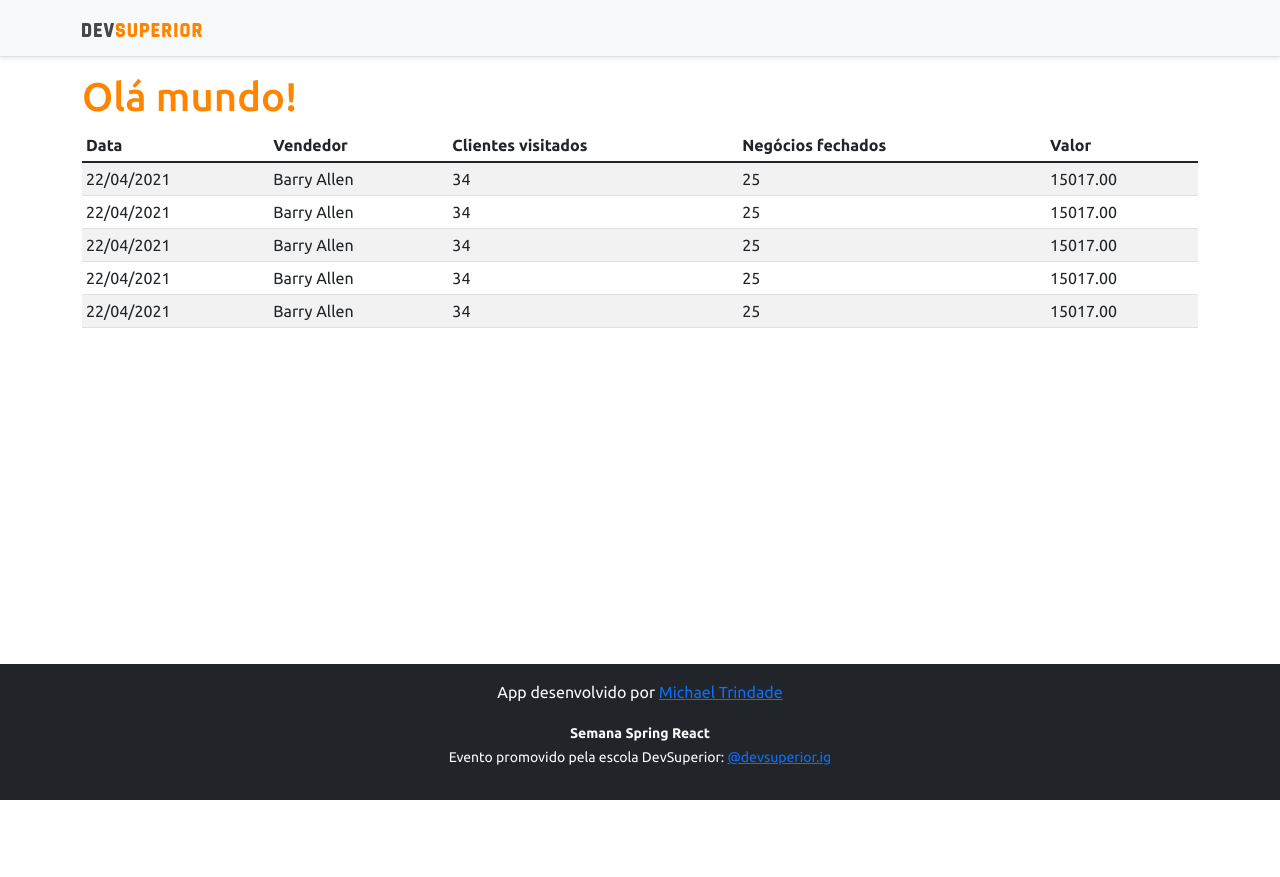
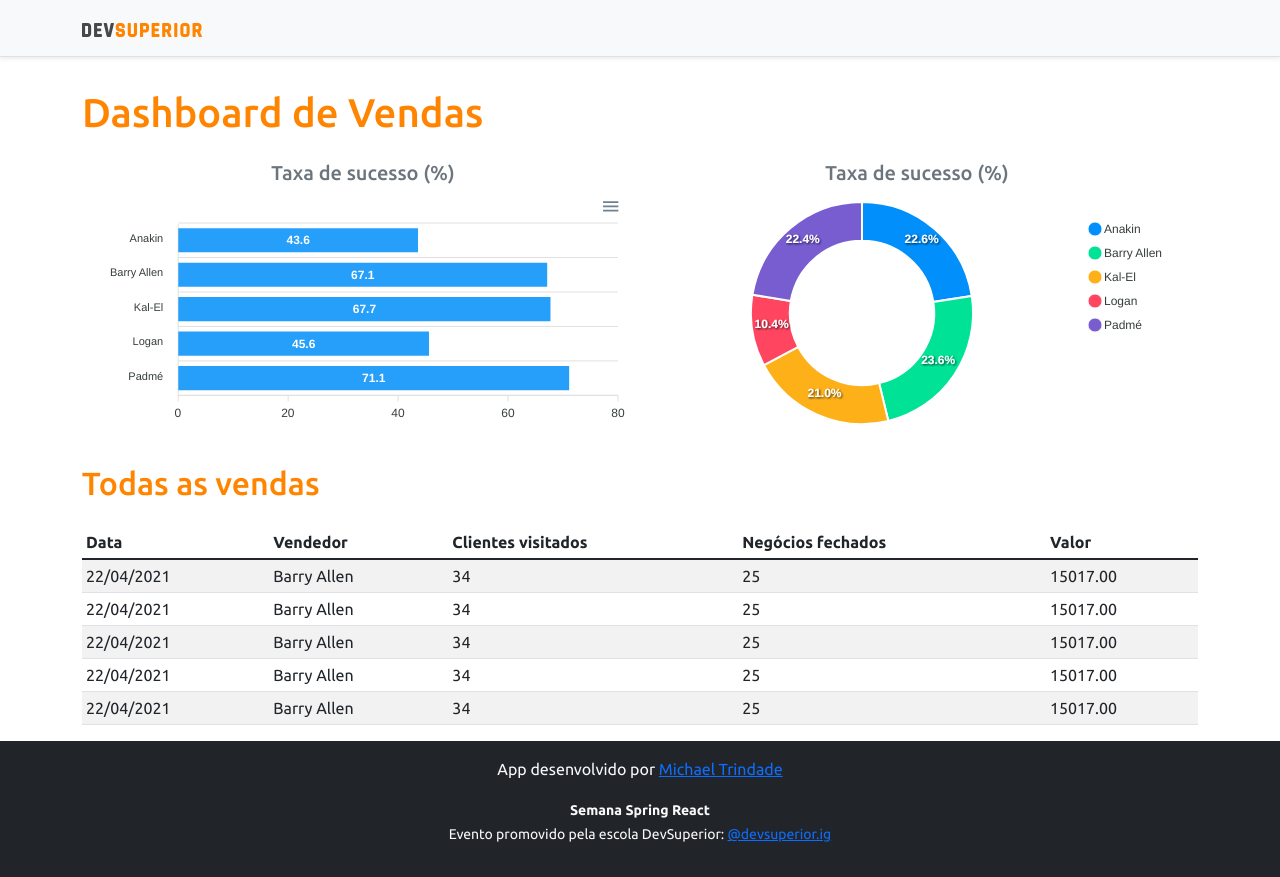
Before and after one commit to michaeltrindade/projeto-sds3, a React (Create React App) app in the folder frontend/: page / in a window 1280 px wide. Before the commit the page ends 800 px from the top, so only its background shows below. Built offline with nearby package versions, Linux system fonts and the light colour scheme.

Commit message:
Graficos staticos

```diff
--- a/frontend/package.json
+++ b/frontend/package.json
@@ -12,8 +12,10 @@
     "@types/node": "^12.0.0",
     "@types/react": "^17.0.0",
     "@types/react-dom": "^17.0.0",
+    "apexcharts": "^3.29.0",
     "bootstrap": "^5.1.3",
     "react": "^17.0.2",
+    "react-apexcharts": "^1.3.9",
     "react-dom": "^17.0.2",
     "react-scripts": "4.0.3",
     "typescript": "^4.1.2",
--- a/frontend/src/App.tsx
+++ b/frontend/src/App.tsx
@@ -1,4 +1,6 @@
+import BarChart from "components/BarChart";
 import DataTable from "components/DataTable";
+import DonutChart from "components/DonutChart";
 import Footer from "components/Footer";
 import NavBar from "components/NavBar";
 
@@ -12,10 +14,23 @@
     */}
       <NavBar />
       <div className="container">
-        <h1 className="text-primary">Olá mundo!</h1>
-        <DataTable/>
+        <h1 className="text-primary py-3">Dashboard de Vendas</h1>
+        <div className="row px-3">
+          <div className="col-sm-6">
+            <h5 className="text-center text-secondary">Taxa de sucesso (%)</h5>
+            <BarChart />
+          </div>
+          <div className="col-sm-6">
+            <h5 className="text-center text-secondary">Taxa de sucesso (%)</h5>
+            <DonutChart />
+          </div>
+        </div>
+        <div className="py-3">
+          <h2 className="text-primary">Todas as vendas</h2>
+        </div>
+        <DataTable />
       </div>
-      <Footer/>
+      <Footer />
     </>
   );
 }
--- /dev/null
+++ b/frontend/src/components/BarChart/index.tsx
@@ -0,0 +1,39 @@
+import Chart from "react-apexcharts";
+
+function BarChart() {
+    //inserindo a logica do grafico antes de dá o return
+    const options = {
+        plotOptions: {
+            bar: {
+                horizontal: true,
+            }
+        },
+    };
+
+    const mockData = {
+        labels: {
+            categories: ['Anakin', 'Barry Allen', 'Kal-El', 'Logan', 'Padmé']
+        },
+        series: [
+            {
+                name: "% Sucesso",
+                data: [43.6, 67.1, 67.7, 45.6, 71.1]
+            }
+        ]
+    };
+    //abaixo irei retornar a estrutura jsx correspondente ao meu grafico de barras,
+    //que seria um componente que vem no ApexChart, dentro irei incorporar a variavel options e ao usar ...
+    //reticiencias, quero dizer: pega tudo que tem nesse objeto, do jeito que esta e reaproveita, e irei incluir
+    //maiscoisas nesses objetos, usando o xaxis(eixo X), irei incluir os rotulos.
+    //usando series irei passar os valores
+    return (
+        <Chart
+        options={{ ...options, xaxis: mockData.labels}}
+        series={mockData.series}
+        type="bar"
+        height="240"
+        />
+    );
+}
+
+export default BarChart;
--- /dev/null
+++ b/frontend/src/components/DonutChart/index.tsx
@@ -0,0 +1,26 @@
+import Chart from "react-apexcharts";
+
+function DonutChart() {
+
+    const mockData = {
+        series: [477138, 499928, 444867, 220426, 473088],
+        labels: ['Anakin', 'Barry Allen', 'Kal-El', 'Logan', 'Padmé']
+    }
+
+    const options = {
+        legend: {
+            show: true
+        }
+    }
+
+    return (
+        <Chart
+        options={{ ...options, labels: mockData.labels}}
+        series={mockData.series}
+        type="donut"
+        height="240"
+        />
+    );
+}
+
+export default DonutChart;
```
Also changed, not shown: 1 other file (tests, documents, lock files or other folders).
